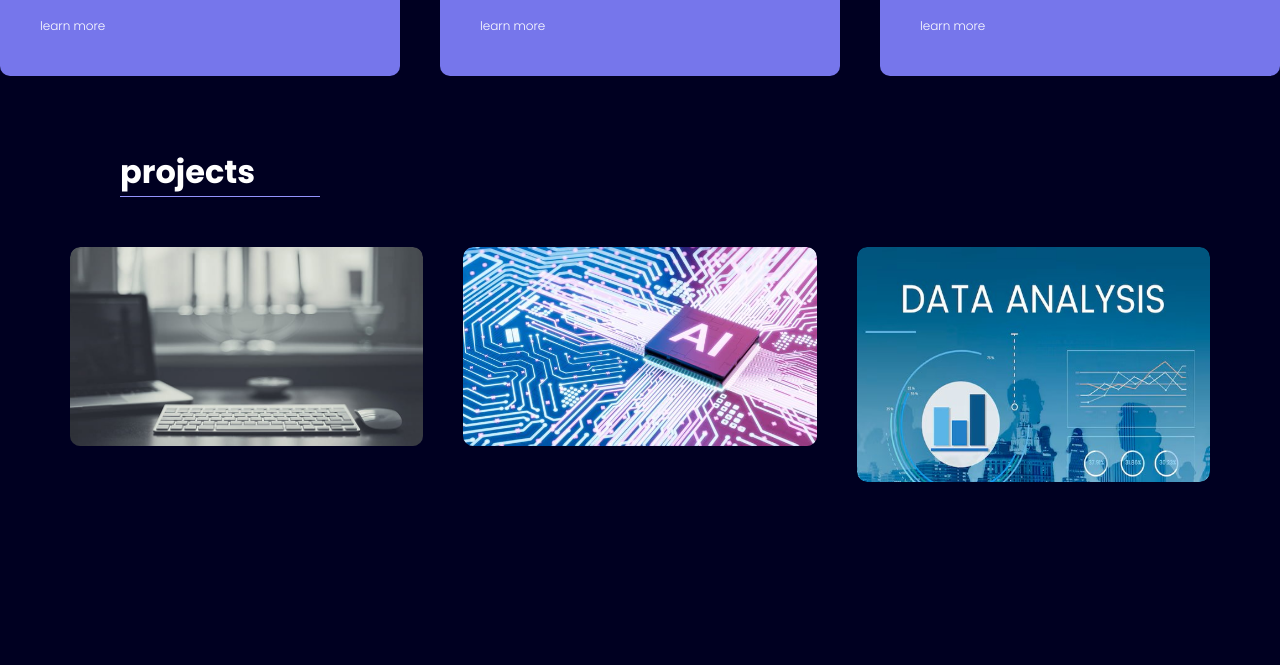
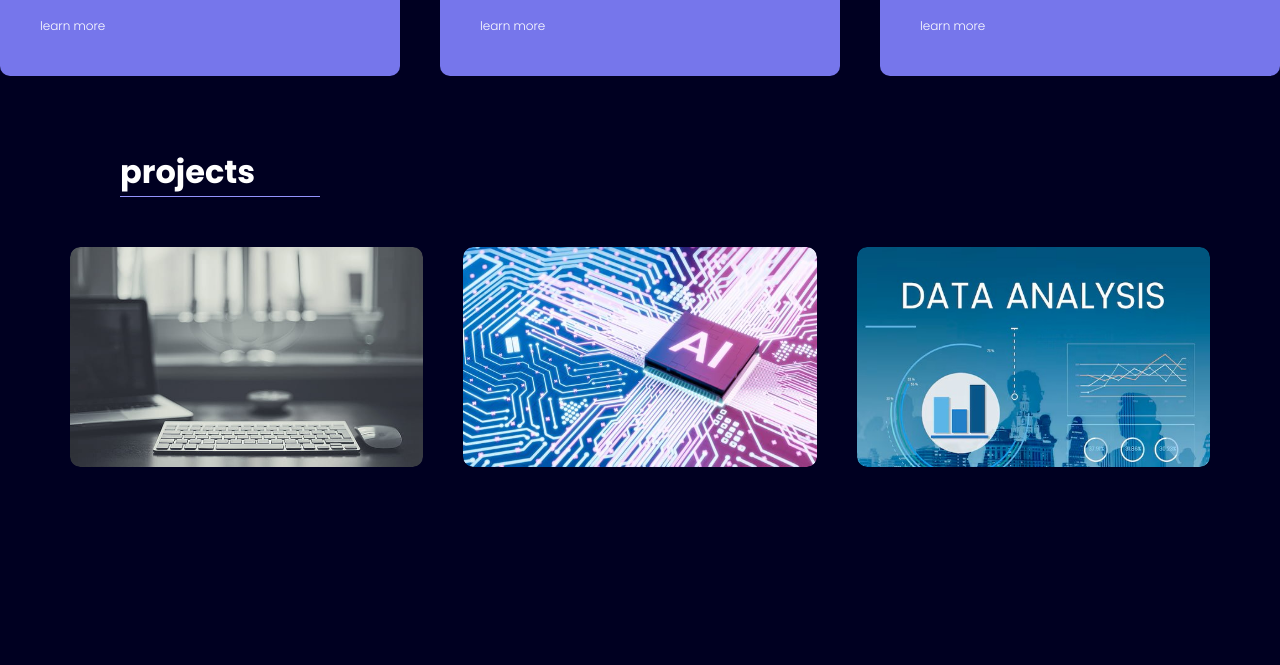
Before and after one commit to Abhisekh255/myportfolio, a plain HTML site: page index.html in a window 1280 px wide. Shown: the part 1842-2507 px from the top of the page. Drawn offline with nearby package versions, Linux system fonts and the light colour scheme.

Commit message:
Update style.css

```diff
--- a/style.css
+++ b/style.css
@@ -248,6 +248,7 @@ nav ul li{
     border-radius: 10px;
     display: block;
     transition: transform 1s;
+    height:220px;
    }
    .layer{
     width: 100%;
```
